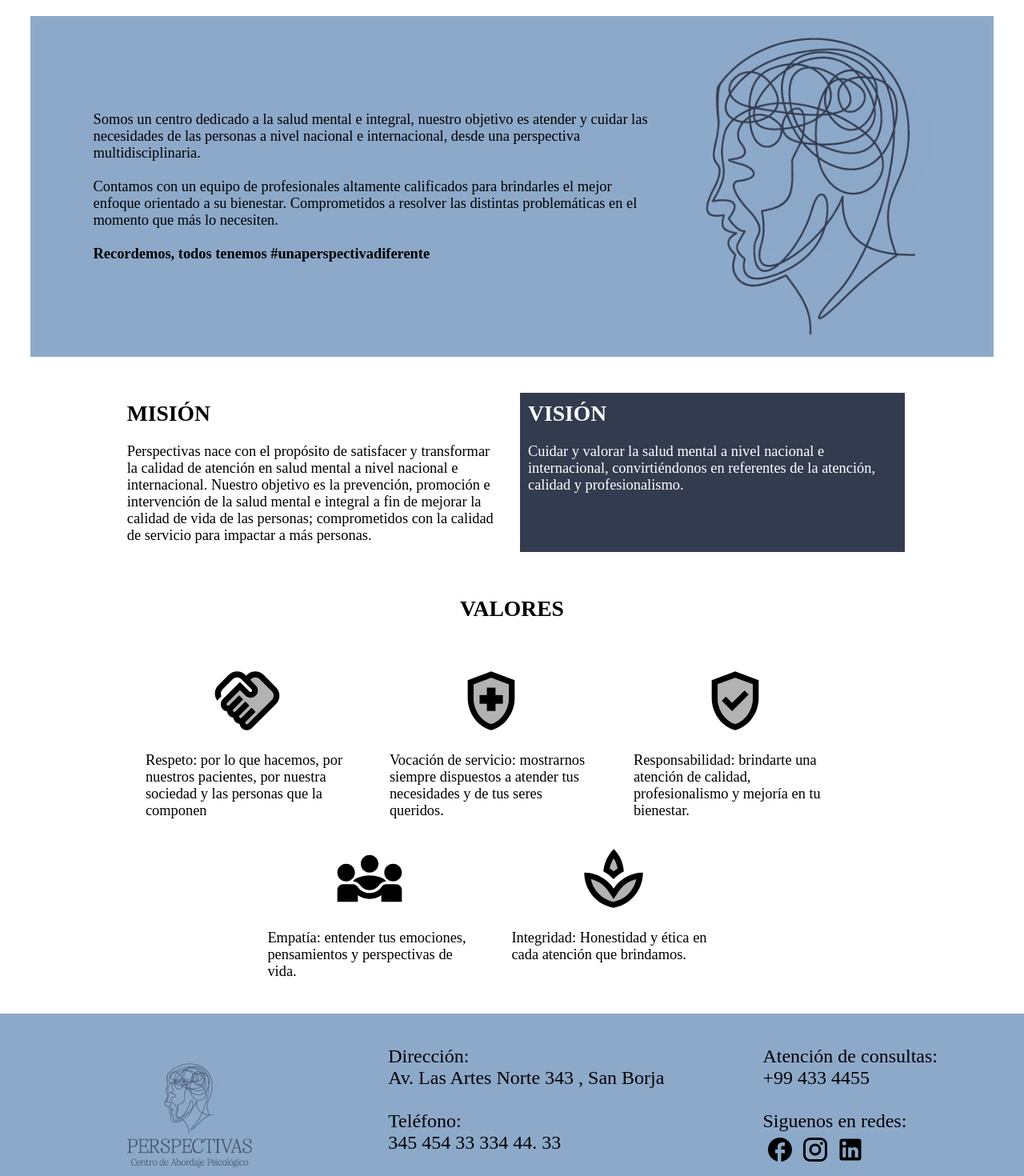
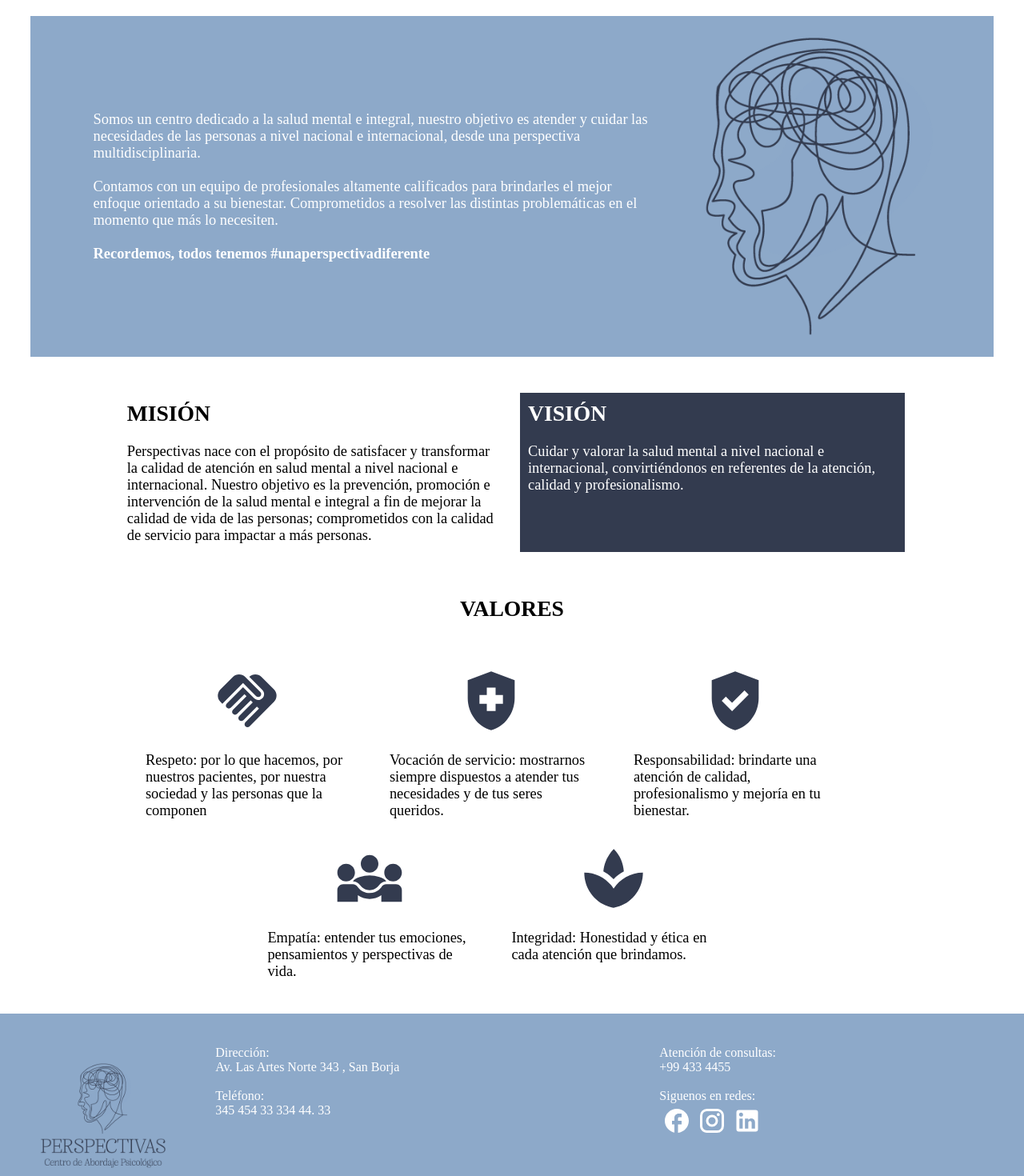
Before and after one commit to pitziro/PsyPCA23, a React (Vite) app: page /nosotros in a window 1280 px wide. Shown: the part 600-2070 px from the top of the page at 80% size. Built offline with nearby package versions, Linux system fonts and the light colour scheme; a web font is replaced by a local one.

Commit message:
20230330v2 site_Nosotros + fonts + colores

```diff
--- a/src/components/bottom/Footer.jsx
+++ b/src/components/bottom/Footer.jsx
@@ -25,14 +25,13 @@ export default function Footer() {
 				<p>
 					Atención de consultas: <br />
 					+99 433 4455
-				</p>
-				<p>
+					<br />
 					<br />
 					Siguenos en redes: <br />
+					<FacebookTwoTone />
+					<Instagram />
+					<LinkedIn />
 				</p>
-				<FacebookTwoTone />
-				<Instagram />
-				<LinkedIn />
 			</div>
 		</div>
 	);
--- a/src/components/bottom/Footer.module.css
+++ b/src/components/bottom/Footer.module.css
@@ -7,9 +7,10 @@
     display: flex;
     font-size: 1rem;
     flex-wrap: wrap;
-    justify-content: space-evenly;
+    /* justify-content: space-between; */
     align-items: flex-start;
     align-content: center;
+    color: white;
 }
 
 
@@ -21,16 +22,16 @@
 
 .sec_dir {
     height: 100%;
-    /* width: 40vw; */
-    font-size: 1.5rem;
+    display: flex;
+    flex-grow: 0.5;
     padding-top: 40px;
     padding-left: 15px;
 }
 
 .sec_redes {
     height: 100%;
-    /* width: 40vw; */
-    font-size: 1.5rem;
+    display: flex;
+    flex-grow: 0.5;
     padding-top: 40px;
     padding-left: 15px;
 }
@@ -39,6 +40,7 @@
     padding: 2px;
     margin: 2px;
     font-size: 2.5rem;
+    color: white
 }
 
 
--- a/src/components/top/Navbar.module.css
+++ b/src/components/top/Navbar.module.css
@@ -28,6 +28,7 @@
     /* border: 1px solid red; */
     width: 75%;
     margin-right: 5vw;
+    color: white;
 }
 
 
@@ -43,7 +44,7 @@
 
 .categoryitem a {
     text-decoration: none;
-    color: var(--cLetra);
+    color: white;
     position: relative;
     transition: 0.5s ease-in-out;
     /* border: 1px solid black; */
@@ -54,15 +55,15 @@
 }
 
 .categoryitem a:hover {
-    color: var(--cFondo);
+    color: var(--cPaleta1);
     scale: 1.1;
 }
 
 .categoryitem a:hover::after {
     content: "";
     width: 55%;
-    height: 3px;
-    background: var(--cFondo);
+    height: 1.5px;
+    background: var(--cPaleta1);
     position: absolute;
     bottom: -3px;
     left: 2px;
@@ -71,6 +72,7 @@
 .mobileMenu {
     display: none;
     width: 0;
+    color: white;
 }
 
 
--- a/src/pages/Nosotros.jsx
+++ b/src/pages/Nosotros.jsx
@@ -1,10 +1,10 @@
 import MyCarousel from '../components/main/MyCarousel';
 import {
-	HandshakeTwoTone,
-	Diversity3TwoTone,
-	HealthAndSafetyTwoTone,
-	GppGoodTwoTone,
-	SpaTwoTone,
+	Handshake,
+	Diversity3,
+	HealthAndSafety,
+	GppGood,
+	Spa,
 } from '@mui/icons-material';
 
 import aStyle from '../App.module.css';
@@ -60,6 +60,8 @@ export default function Nosotros() {
 						Cuidar y valorar la salud mental a nivel nacional e internacional,
 						convirtiéndonos en referentes de la atención, calidad y
 						profesionalismo.
+						<br />
+						<br />
 					</p>
 				</div>
 			</div>
@@ -70,7 +72,7 @@ export default function Nosotros() {
 
 			<div className={nStyle.valores}>
 				<div className={nStyle.valorx}>
-					<HandshakeTwoTone />
+					<Handshake />
 					<p>
 						Respeto: por lo que hacemos, por nuestros pacientes, por nuestra
 						sociedad y las personas que la componen
@@ -78,7 +80,7 @@ export default function Nosotros() {
 				</div>
 
 				<div className={nStyle.valorx}>
-					<HealthAndSafetyTwoTone />
+					<HealthAndSafety />
 					<p>
 						Vocación de servicio: mostrarnos siempre dispuestos a atender tus
 						necesidades y de tus seres queridos.
@@ -86,7 +88,7 @@ export default function Nosotros() {
 				</div>
 
 				<div className={nStyle.valorx}>
-					<GppGoodTwoTone />
+					<GppGood />
 					<p>
 						Responsabilidad: brindarte una atención de calidad, profesionalismo
 						y mejoría en tu bienestar.
@@ -94,7 +96,7 @@ export default function Nosotros() {
 				</div>
 
 				<div className={nStyle.valorx}>
-					<Diversity3TwoTone />
+					<Diversity3 />
 					<p>
 						Empatía: entender tus emociones, pensamientos y perspectivas de
 						vida.
@@ -102,7 +104,7 @@ export default function Nosotros() {
 				</div>
 
 				<div className={nStyle.valorx}>
-					<SpaTwoTone />
+					<Spa />
 					<p>Integridad: Honestidad y ética en cada atención que brindamos. </p>
 				</div>
 			</div>
--- a/src/pages/Nosotros.module.css
+++ b/src/pages/Nosotros.module.css
@@ -15,6 +15,7 @@
         padding: 10px;
         display: flex;
         width: 60%;
+        color: white;
     }
 
     .main_somos_desc_img {
@@ -83,13 +84,15 @@ align-content: center;
         padding-right: 5px;
     }
     .valorx svg {
-    font-size: 5.5rem;
+        font-size: 5.5rem;
+        color: var(--cPaleta1);
     }
 
 
     @media screen and (max-width: 700px) {
 
         .main_somos_desc{
+            width: 100vw;
             display: flex;
             flex-direction: column-reverse;
             padding-top: 20px;
@@ -109,6 +112,7 @@ align-content: center;
             }
 
         .main_somos_obj {
+            width: 100vw;
             display: flex;
             flex-direction: column;
             align-items: center;
@@ -121,17 +125,20 @@ align-content: center;
                 .obj_mision{
                     display: flex;
                     flex-direction: column;
-                    /* width: 75%; */
-                    width: 75dvw;
+                    width: 100dvw;
+                    padding: 0 30px 0 30px;
                 }
 
                 .obj_vision {
                     display: flex;
                     flex-direction: column;
-                    width: 75%;
-                    width: 75dvw;
+                    width: 100dvw;
+                    /* padding: 0 30px 0 30px; */
                 }
 
+        .valores{
+            width: 100vw;
+        }
 
         .valorx {
             display: flex;
```
